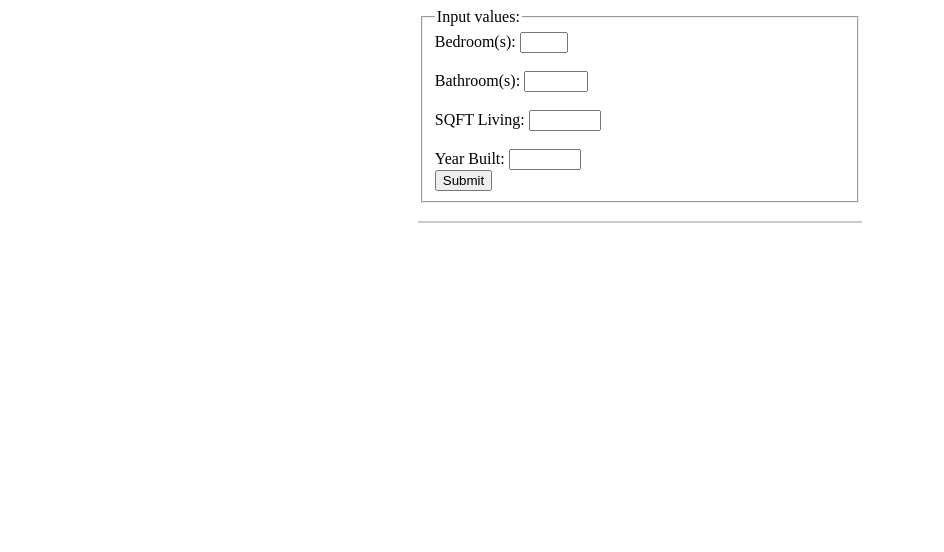
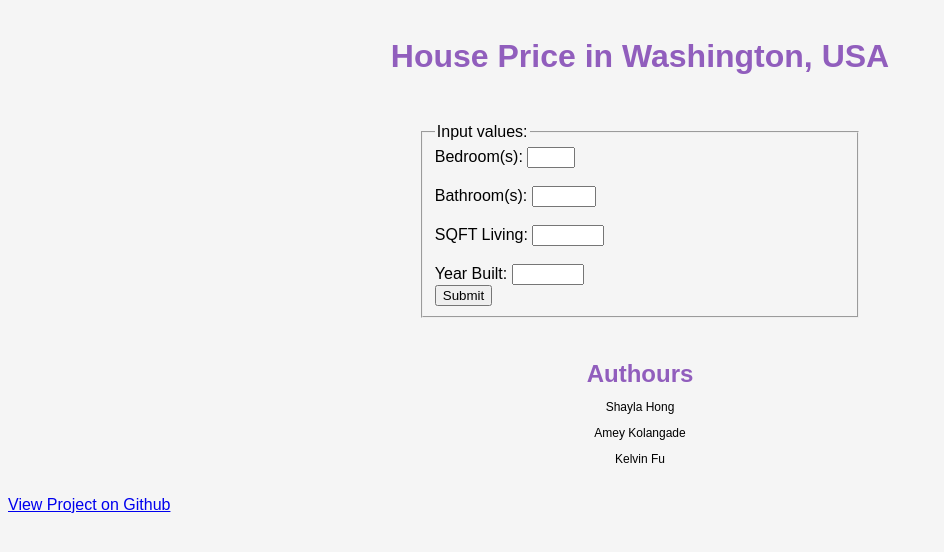
Before and after one commit to shaylahong/P4, a Flask app: page / in a window 1280 px wide. Shown: the top 552 px of the page, without its empty margins (0-944 px from the left). Run offline with Flask 3, Linux system fonts and the light colour scheme; parts of the project's set-up code (start-up, migrations or seed data) failed here and were passed over.

Commit message:
add style.css

```diff
--- /dev/null
+++ b/static/style.css
@@ -0,0 +1,46 @@
+h1{
+    color: rgb(145, 94, 189);
+    margin: 10px;
+    text-align: center;
+    font-weight: bold;
+}
+
+h2{
+    color:rgb(145, 94, 189);
+    margin:auto;
+    text-align: center;
+}
+
+.col-md-6 p{
+    font-size: 12px;
+    text-align: center;
+}
+
+p{
+    font-size: 12px;
+    text-align: center;
+}
+
+body {
+    font-family: Arial, Helvetica, sans-serif;
+    background-color: whitesmoke;
+}
+
+header {
+    background-color: whitesmoke;
+    padding: 20px;
+    text-align: center;
+}
+
+form {
+    background-color: whitesmoke;
+    margin: auto;
+    width: 35%;
+
+}
+
+.result{
+    background-color: whitesmoke;
+    margin: auto;
+    border: 3px solid whitesmoke;
+}
--- a/templates/index.html
+++ b/templates/index.html
@@ -2,22 +2,20 @@
 <html>
 
 <head>
-    <title>House Price Prediction</title>
-    <style>
-        form {
-            margin: auto;
-            width: 35%;
-        }
-
-        .result {
-            margin: auto;
-            width: 35%;
-            border: 1px solid #ccc;
-        }
-    </style>
+    <title>House Price in Washington, USA</title>
+    <meta charset="UTF-8">
+    <meta name="viewport" content="width=device-width, initial-scale=1.0">
+    <link href="static/style.css" rel="stylesheet" type="text/css" media="screen, projection"/>
 </head>
 
 <body>
+
+    <header id="head1">
+        <div id="titlepage">
+            <h1>House Price in Washington, USA</h1>
+        </div>
+    </header>
+    <br>
     <form action="{{ url_for('main') }}" method="POST">
         <fieldset>
             <legend>Input values:</legend>
@@ -46,6 +44,25 @@
         <p style="font-size:50px">${{ result|round }}</p>
         {% endif %}
     </div>
+
+    <br />
+    <div>
+
+        <h2 id="auth"> Authours </h2>
+        <div class = "row">
+            <div class="col-md-6">
+                <p>Shayla Hong</p>
+            </div>
+            <div class="col-md-6">
+                <p> Amey Kolangade </p>
+              </div>
+            </div>
+            <p> Kelvin Fu </p>
+    </div>
+    <br>
+    <div>
+        <a href="https://github.com/shaylahong/P4" id="link">View Project on Github</a>
+        </div>
 </body>
 
 </html>
```
